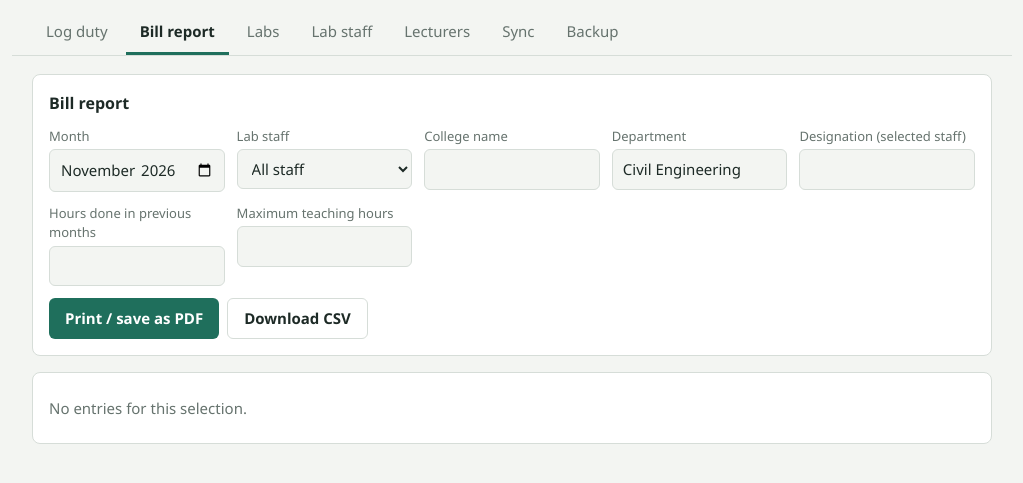
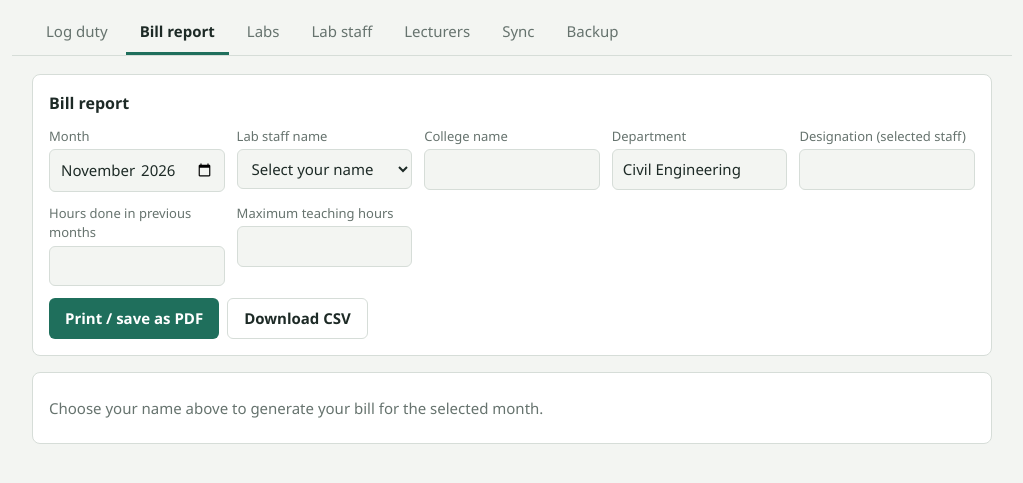
Before and after one commit to sukumaranshravan/gpcncivillab, a plain HTML site: page index.html in a window 1280 px wide. Both pictures are taken after a click on the button "Bill report". Shown: the part 99-582 px from the top of the page, without its empty margins (128-1151 px from the left). Drawn offline with Linux system fonts and the light colour scheme.

Commit message:
Update index.html

```diff
--- a/index.html
+++ b/index.html
@@ -3,7 +3,7 @@
 <head>
 <meta charset="utf-8">
 <meta name="viewport" content="width=device-width, initial-scale=1">
-<title>Department of Civil Engineering, Lab Duty Register</title>
+<title>Dept of Civil Engineering, Lab Duty Register</title>
 <style>
 :root{--bg:#f3f5f2;--card:#fff;--ink:#1d2a26;--mute:#66736e;--line:#d6ddd8;--accent:#1f6f5c;--accent-ink:#fff;--warn:#b3402a;--soft:#e4efe9}
 @media (prefers-color-scheme:dark){:root{--bg:#141b18;--card:#1c2622;--ink:#e6eee9;--mute:#98a8a1;--line:#2d3b35;--accent:#58b99f;--accent-ink:#0f1a16;--warn:#ef8a74;--soft:#233a31}}
@@ -65,7 +65,7 @@ button.link:hover{text-decoration:underline}
 </head>
 <body>
 <header>
-  <h1>Department of Civil Engineering </h1>
+  <h1>Department of Civil Engineering</h1>
   <p>Lab Duty Register</p>
   <p id="syncStat" style="margin-top:4px"></p>
 </header>
@@ -114,7 +114,7 @@ button.link:hover{text-decoration:underline}
     <h2>Bill report</h2>
     <div class="row noprint">
       <div><label for="rMonth">Month</label><input type="month" id="rMonth"></div>
-      <div><label for="rStaff">Lab staff</label><select id="rStaff"></select></div>
+      <div><label for="rStaff">Lab staff name</label><select id="rStaff"></select></div>
       <div><label for="rCollege">College name</label><input id="rCollege"></div>
       <div><label for="rDept">Department</label><input id="rDept"></div>
       <div><label for="rDesig">Designation (selected staff)</label><input id="rDesig"></div>
@@ -429,7 +429,7 @@ function renderLog(){
 
 /* report */
 function reportRows(){
-  const m=$("rMonth").value,s=$("rStaff").value;
+  const m=$("rMonth").value,s=$("rStaff").value==="__all"?"":$("rStaff").value;
   return db.logs.filter(l=>(!m||l.date.startsWith(m))&&(!s||l.staff.includes(s))).sort((a,b)=>a.date.localeCompare(b.date)||Math.min(...(a.periods||[9]))-Math.min(...(b.periods||[9])));
 }
 function sheet(rows,s,mo){
@@ -483,22 +483,23 @@ function listView(rows){
 }
 function renderReport(){
   if(!$("rMonth").value)$("rMonth").value=today().slice(0,7);
-  const cur=$("rStaff").value;
-  $("rStaff").innerHTML=opts(db.staff,cur,"All staff");
-  const s=$("rStaff").value,mo=$("rMonth").value;
+  let cur=$("rStaff").value;
+  if(!cur){try{cur=localStorage.getItem(KEY+".me")||""}catch(e){}}
+  $("rStaff").innerHTML=opts(db.staff,cur,"Select your name")+`<option value="__all"${cur==="__all"?" selected":""}>All staff (summary)</option>`;
+  const s=$("rStaff").value,mo=$("rMonth").value,one=s&&s!=="__all";
   const fill=(id,v)=>{if(document.activeElement!==$(id))$(id).value=v};
   fill("rCollege",getSet("college"));fill("rDept",getSet("dept","Civil Engineering"));fill("rMax",getSet("max"));
-  fill("rDesig",s?getSet("desig-"+s):"");fill("rPrev",s?getSet("prev-"+s+"-"+mo):"");
-  $("rDesig").disabled=$("rPrev").disabled=!s;
+  fill("rDesig",one?getSet("desig-"+s):"");fill("rPrev",one?getSet("prev-"+s+"-"+mo):"");
+  $("rDesig").disabled=$("rPrev").disabled=!one;
   const rows=reportRows();
-  $("repOut").innerHTML=s?sheet(rows,s,mo):listView(rows);
+  $("repOut").innerHTML=one?sheet(rows,s,mo):s==="__all"?listView(rows):`<div class="empty">Choose your name above to generate your bill for the selected month.</div>`;
 }
-$("rMonth").onchange=renderReport;$("rStaff").onchange=renderReport;
+$("rMonth").onchange=renderReport;$("rStaff").onchange=()=>{try{localStorage.setItem(KEY+".me",$("rStaff").value)}catch(e){}renderReport()};
 $("rCollege").onchange=()=>{setSet("college",$("rCollege").value.trim());renderReport()};
 $("rDept").onchange=()=>{setSet("dept",$("rDept").value.trim());renderReport()};
 $("rMax").onchange=()=>{setSet("max",$("rMax").value);renderReport()};
-$("rDesig").onchange=()=>{const s=$("rStaff").value;if(s)setSet("desig-"+s,$("rDesig").value.trim());renderReport()};
-$("rPrev").onchange=()=>{const s=$("rStaff").value;if(s)setSet("prev-"+s+"-"+$("rMonth").value,$("rPrev").value);renderReport()};
+$("rDesig").onchange=()=>{const s=$("rStaff").value;if(s&&s!=="__all")setSet("desig-"+s,$("rDesig").value.trim());renderReport()};
+$("rPrev").onchange=()=>{const s=$("rStaff").value;if(s&&s!=="__all")setSet("prev-"+s+"-"+$("rMonth").value,$("rPrev").value);renderReport()};
 $("csvBtn").onclick=()=>{
   const q=v=>`"${String(v).replace(/"/g,'""')}"`;
   const lines=[["Date","Periods","Entry","Batch","Lecturer","Staff","Hours","Remarks"].join(",")].concat(reportRows().map(l=>{const lab=tType(l)==="lab";return [fmt(l.date),perTxt(l.periods),whatT(l),batchTxt(l),lab?nm(db.lect,l.lect):"",l.staff.map(x=>nm(db.staff,x)).join("; "),lab?l.hrs:"",lab?(l.note||""):""].map(q).join(",")}));
```
